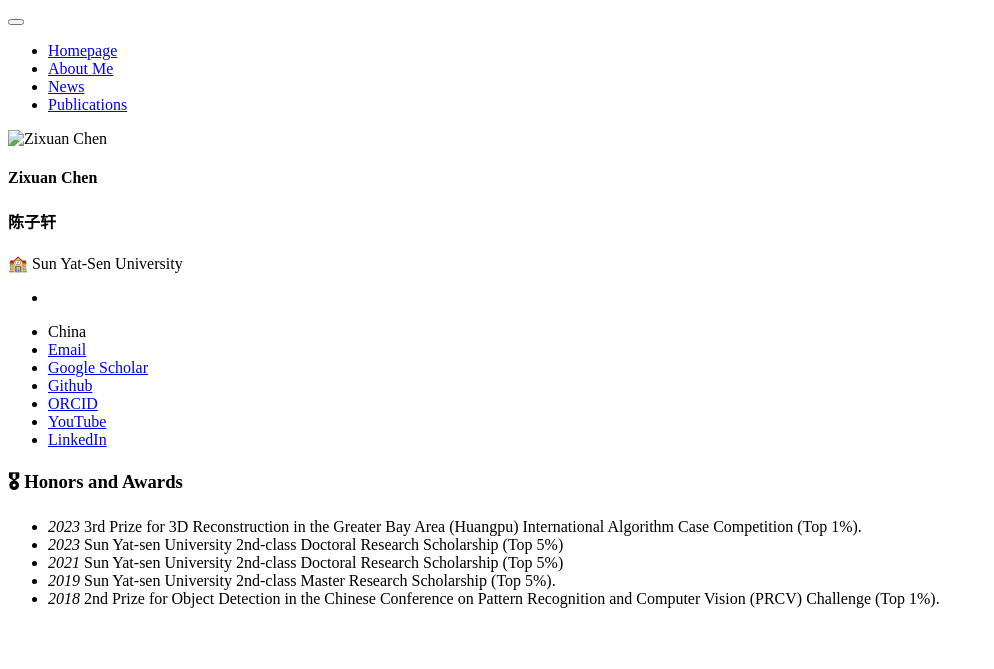
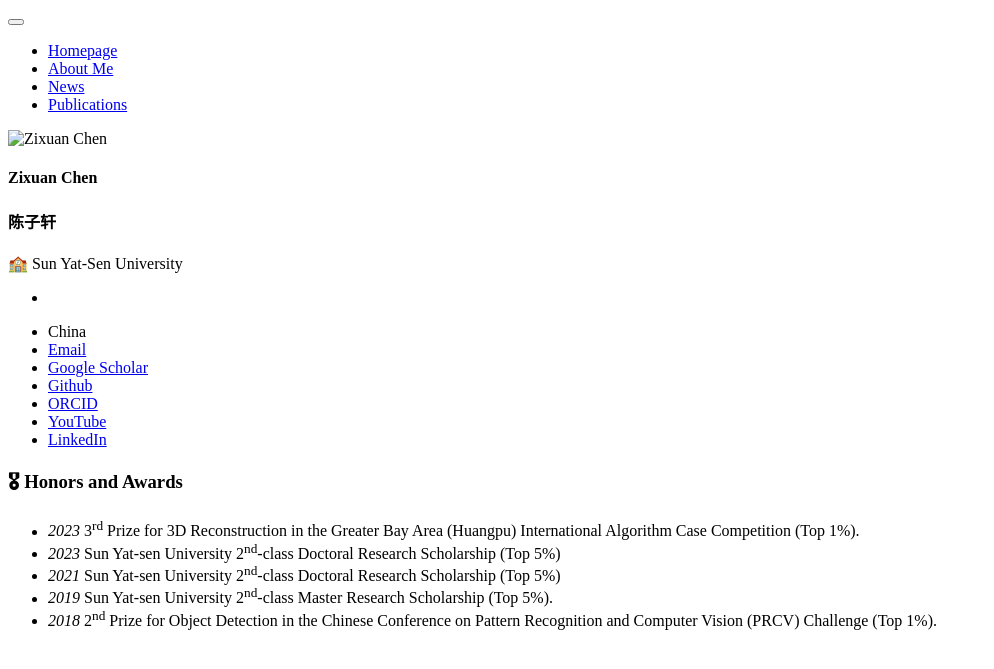
Before and after one commit to NarcissusEx/NarcissusEx.github.io, a Jekyll site: the page built from _pages/includes/honers.md, in a window 1280 px wide. Shown: the top 669 px of the page, without its empty margins (0-994 px from the left). Built offline with Jekyll 4.4.1, drawn with Linux system fonts in a browser that asks for light colours; our own code applies the rules of GitHub Pages for plain Markdown files.

Commit message:
update pages

```diff
--- a/_pages/includes/honers.md
+++ b/_pages/includes/honers.md
@@ -1,6 +1,6 @@
 # 🎖 Honors and Awards
-- *2023* 3rd Prize for 3D Reconstruction in the Greater Bay Area (Huangpu) International Algorithm Case Competition (Top 1%).
-- *2023* Sun Yat-sen University 2nd-class Doctoral Research Scholarship (Top 5%)
-- *2021* Sun Yat-sen University 2nd-class Doctoral Research Scholarship (Top 5%)
-- *2019* Sun Yat-sen University 2nd-class Master Research Scholarship (Top 5%).
-- *2018* 2nd Prize for Object Detection in the Chinese Conference on Pattern Recognition and Computer Vision (PRCV) Challenge (Top 1%).
+- *2023* 3<sup>rd</sup> Prize for 3D Reconstruction in the Greater Bay Area (Huangpu) International Algorithm Case Competition (Top 1%).
+- *2023* Sun Yat-sen University 2<sup>nd</sup>-class Doctoral Research Scholarship (Top 5%)
+- *2021* Sun Yat-sen University 2<sup>nd</sup>-class Doctoral Research Scholarship (Top 5%)
+- *2019* Sun Yat-sen University 2<sup>nd</sup>-class Master Research Scholarship (Top 5%).
+- *2018* 2<sup>nd</sup> Prize for Object Detection in the Chinese Conference on Pattern Recognition and Computer Vision (PRCV) Challenge (Top 1%).
```
